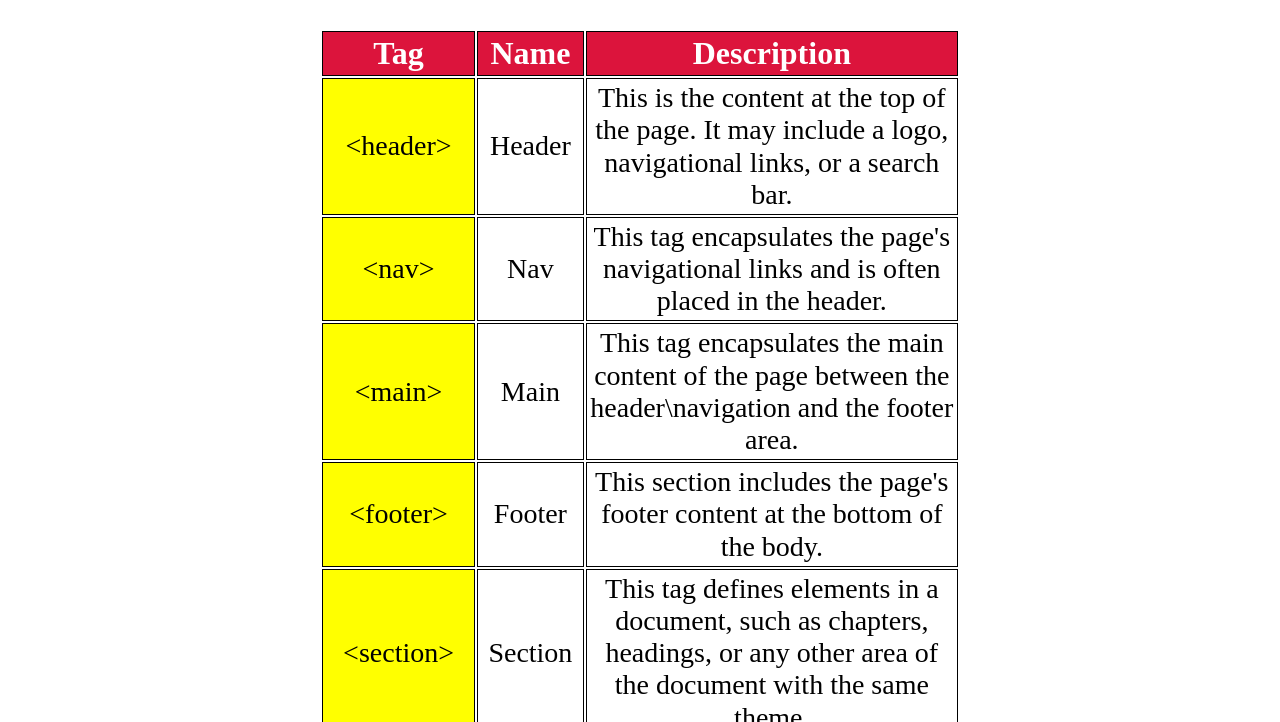
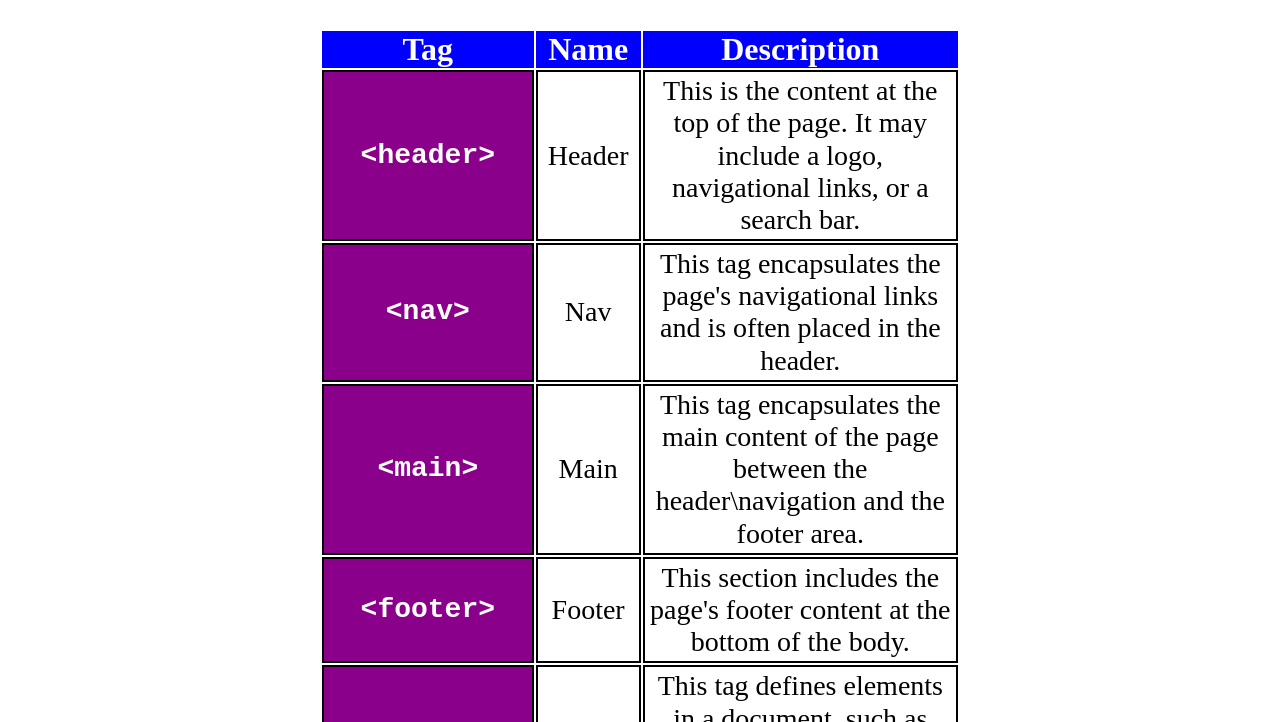
Before and after one commit to jonhayjr/html-css-cheatsheet, a plain HTML site: page index.html in a window 1280 px wide. Shown: the part 78-800 px from the top of the page. Drawn offline with Linux system fonts and the light colour scheme.

Commit message:
Made a few tweaks to styling

```diff
--- a/css/styles.css
+++ b/css/styles.css
@@ -12,7 +12,7 @@ h1 {
     text-align: center;
     margin-top: 0;
     padding: 10px;
-    background-color: crimson;
+    background-color: #DC143C;
     color: white;
     font-size: 3rem;
 }
@@ -25,18 +25,20 @@ table {
 }
 
 thead {
-    background-color: crimson;
+    background-color: #0000FF;
     color: white;
     font-weight: bold;
     font-size: 2rem;
 }
 
 tr, td {
-    border: 1px solid black;
+    border: 2px solid black;
     padding: 3px;
 }
 
 .tags {
-    background-color: yellow;
-
+    background-color: #8B008B;
+    color: white;
+    font-family: monospace, san-serif;
+    font-weight: bold;
 }
--- a/index.html
+++ b/index.html
@@ -13,9 +13,9 @@
             <table>
                 <thead>
                     <tr>
-                        <td>Tag</td>
-                        <td>Name</td>
-                        <td>Description</td>
+                        <th>Tag</th>
+                        <th>Name</th>
+                        <th>Description</th>
                     </tr>
                 </thead>
                 <tbody>
```
